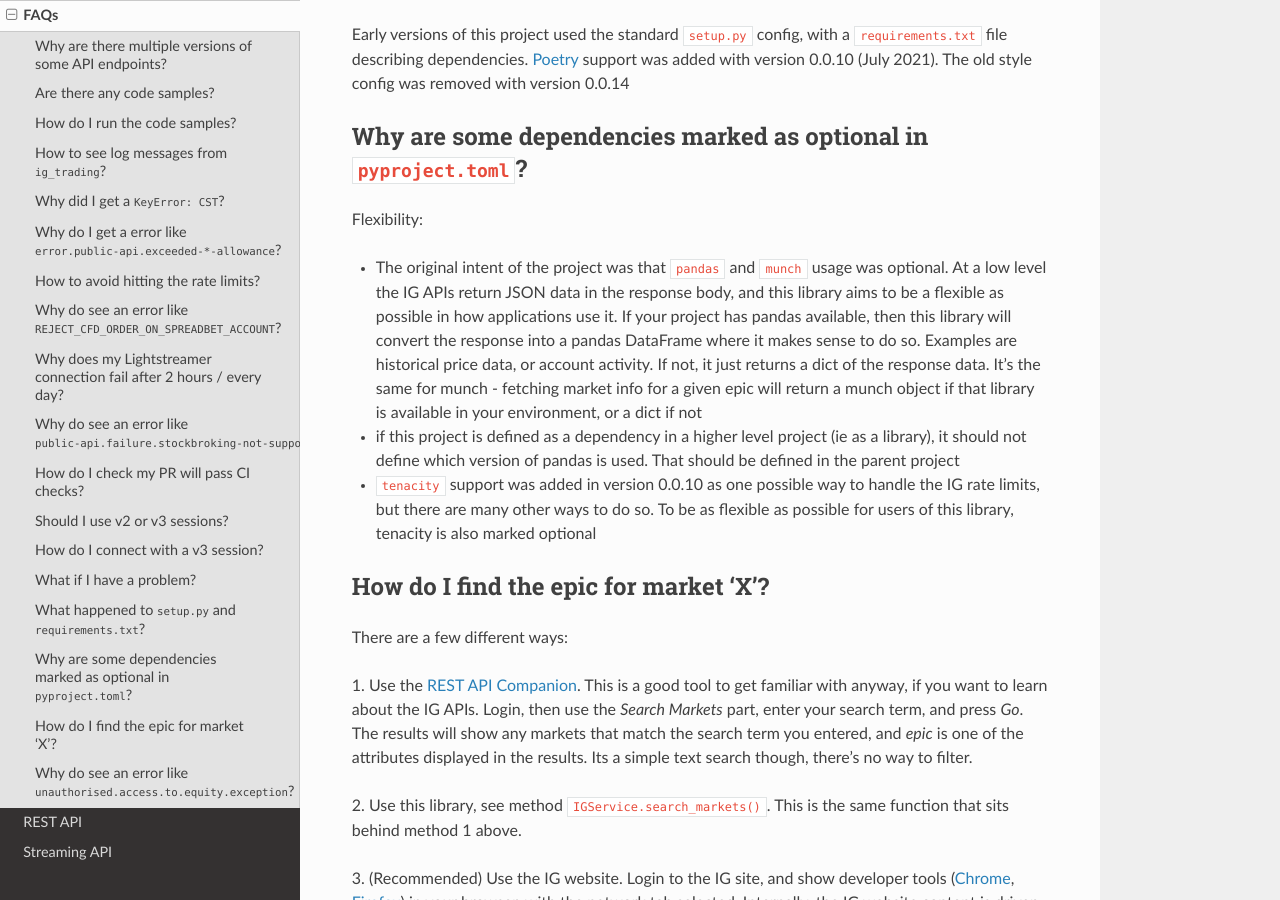
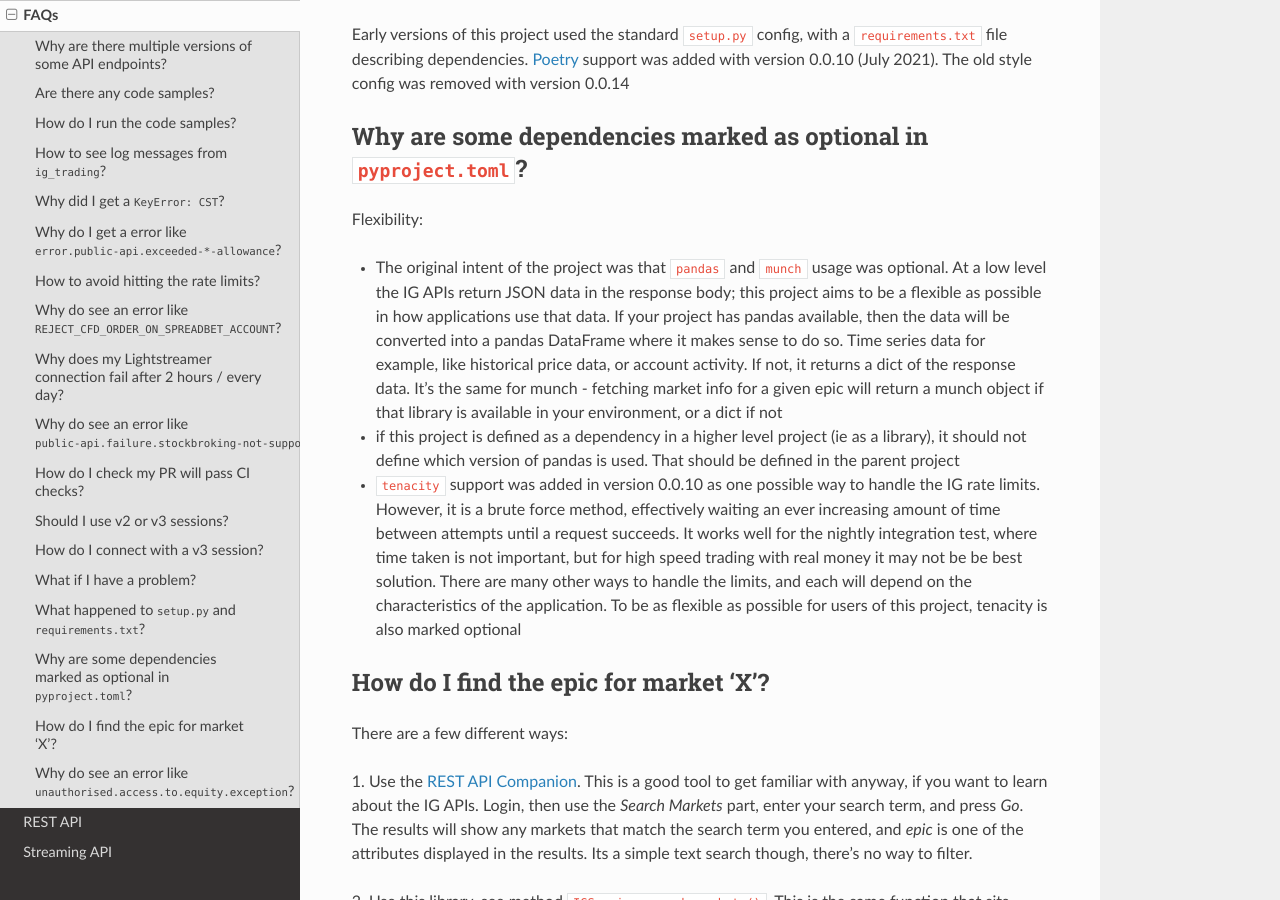
Before and after one commit to ig-python/trading-ig, a Sphinx documentation site: the page built from docs/source/faq.rst, in a window 1280 px wide and 900 px high, scrolled down 6240 px. Built offline with Sphinx 7.4.7 and the Read the Docs theme 2.0.0, drawn with Linux system fonts in a browser that asks for light colours.

Commit message:
better docs for optional deps

```diff
--- a/docs/source/faq.rst
+++ b/docs/source/faq.rst
@@ -284,17 +284,21 @@ Why are some dependencies marked as optional in ``pyproject.toml``?
 Flexibility:
 
 * The original intent of the project was that ``pandas`` and ``munch`` usage was optional. At a low level the
-  IG APIs return JSON data in the response body, and this library aims to be a flexible as possible in how
-  applications use it. If your project has pandas available, then this library will convert the response into a pandas
-  DataFrame where it makes sense to do so. Examples are historical price data, or account activity. If not, it just
-  returns a dict of the response data. It's the same for munch - fetching market info for a given epic will return
-  a munch object if that library is available in your environment, or a dict if not
+  IG APIs return JSON data in the response body; this project aims to be a flexible as possible in how
+  applications use that data. If your project has pandas available, then the data will be converted into a pandas
+  DataFrame where it makes sense to do so. Time series data for example, like historical price data, or account
+  activity. If not, it returns a dict of the response data. It's the same for munch - fetching market info for a
+  given epic will return a munch object if that library is available in your environment, or a dict if not
 
 * if this project is defined as a dependency in a higher level project (ie as a library), it should not
   define which version of pandas is used. That should be defined in the parent project
 
-* ``tenacity`` support was added in version 0.0.10 as one possible way to handle the IG rate limits, but there are many
-  other ways to do so. To be as flexible as possible for users of this library, tenacity is also marked optional
+* ``tenacity`` support was added in version 0.0.10 as one possible way to handle the IG rate limits. However, it
+  is a brute force method, effectively waiting an ever increasing amount of time between attempts until a request
+  succeeds. It works well for the nightly integration test, where time taken is not important, but
+  for high speed trading with real money it may not be be best solution. There are many other ways to handle the
+  limits, and each will depend on the characteristics of the application. To be as flexible as possible for users
+  of this project, tenacity is also marked optional
 
 How do I find the epic for market 'X'?
 --------------------------------------
```
